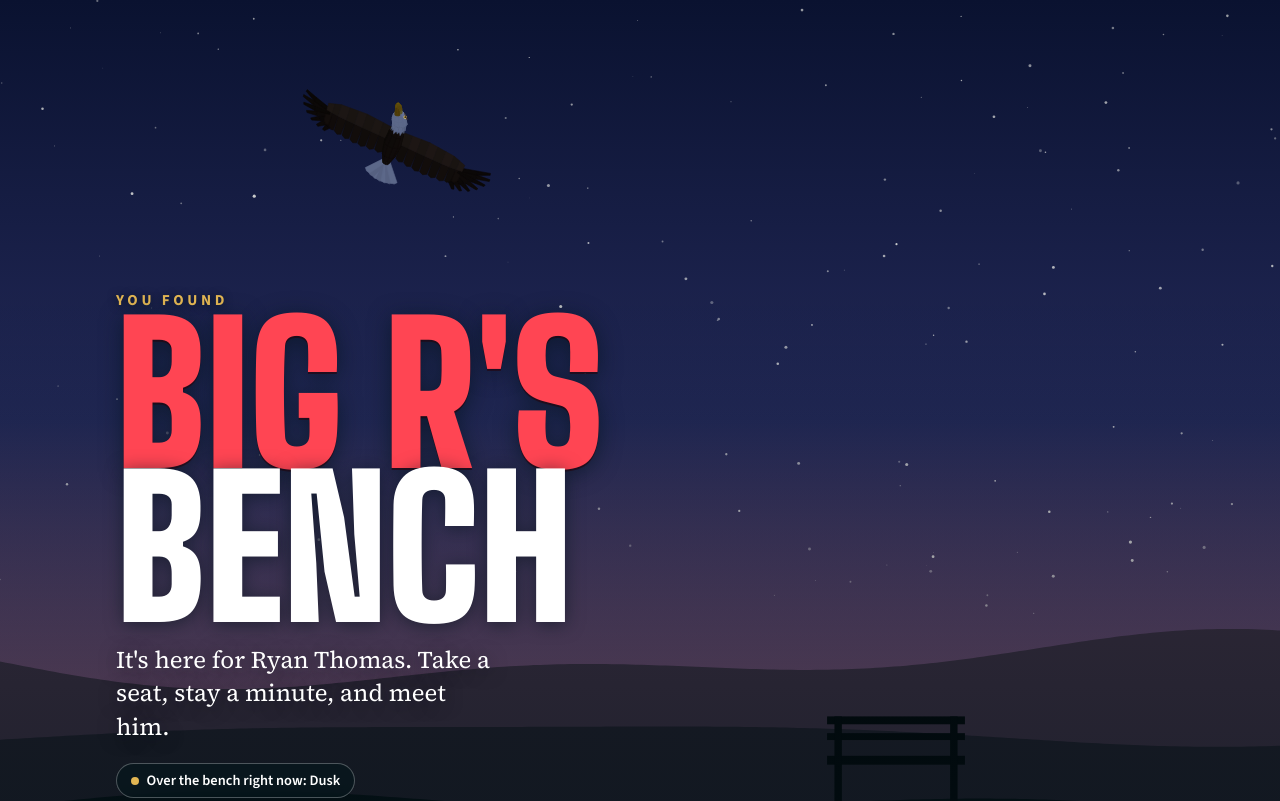
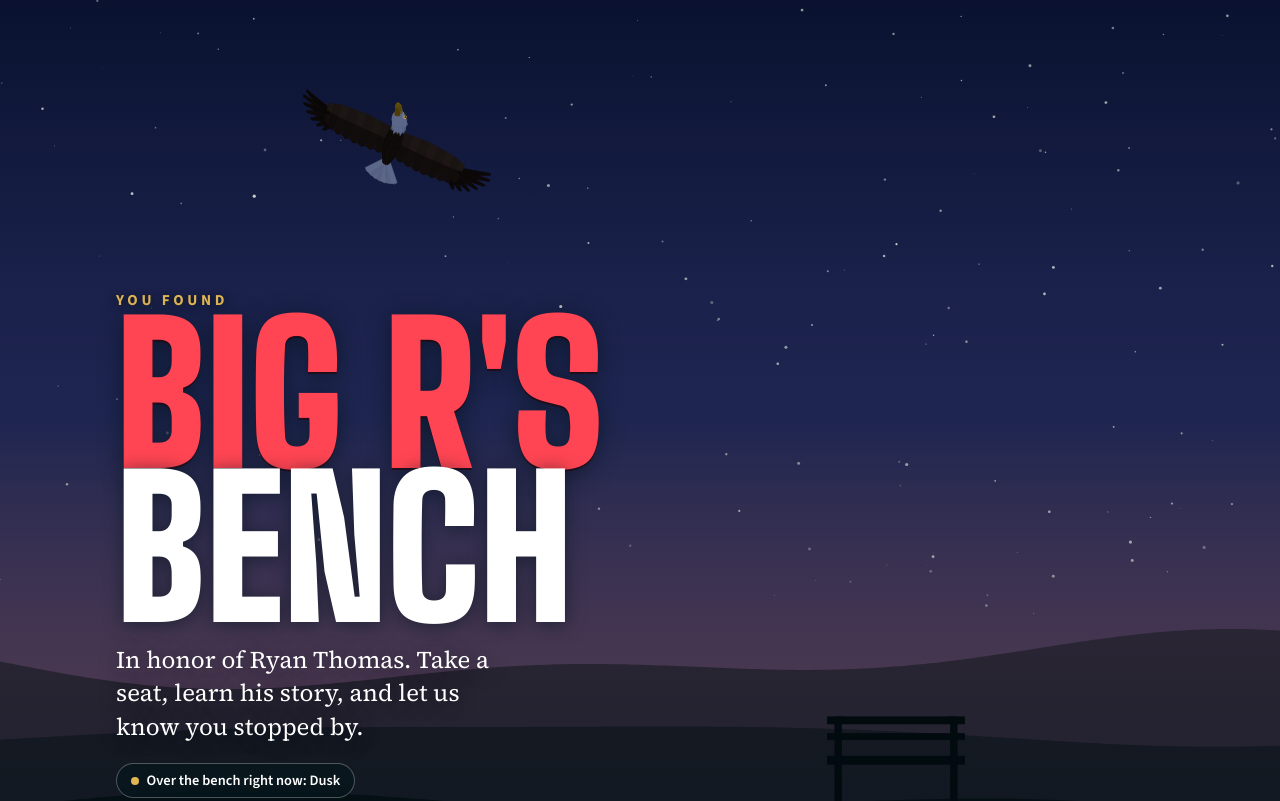
Before and after one commit to Jermetz/BigRThomas, a plain HTML site: page index.html in a window 1280 px wide. Shown: the top 801 px of the page. Drawn offline with nearby package versions, Linux system fonts and the light colour scheme; no server answers.

Commit message:
Add files via upload

```diff
--- a/index.html
+++ b/index.html
@@ -26,7 +26,7 @@
   <div class="wrap sky-copy">
     <p class="kicker">You found</p>
     <h1><span class="bigr">Big R's</span><br>bench</h1>
-    <p class="hook">It's here for Ryan Thomas. Take a seat, stay a minute, and meet him.</p>
+    <p class="hook">In honor of Ryan Thomas. Take a seat, learn his story, and let us know you stopped by.</p>
     <p class="live">
       <span class="chip" id="sky-phase">The sky over the bench</span>
       <span class="chip pending" id="visit-chip" aria-hidden="true">0 visitors so far</span>
```
